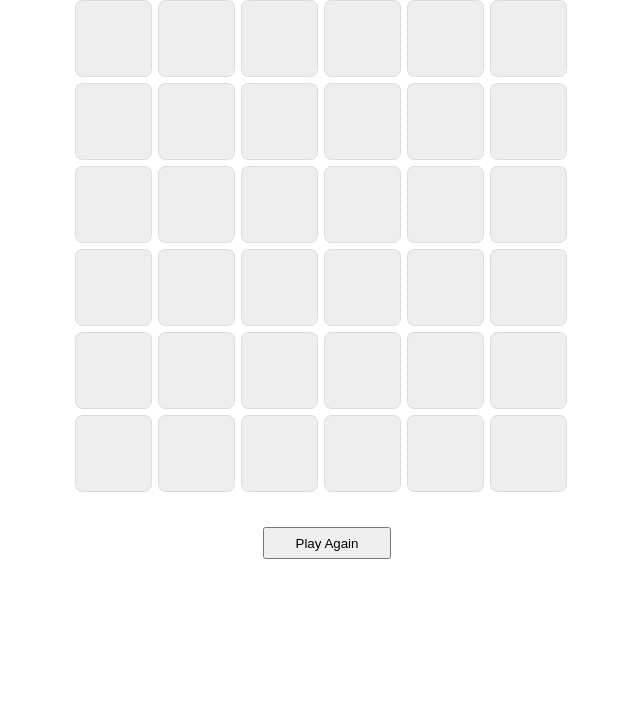
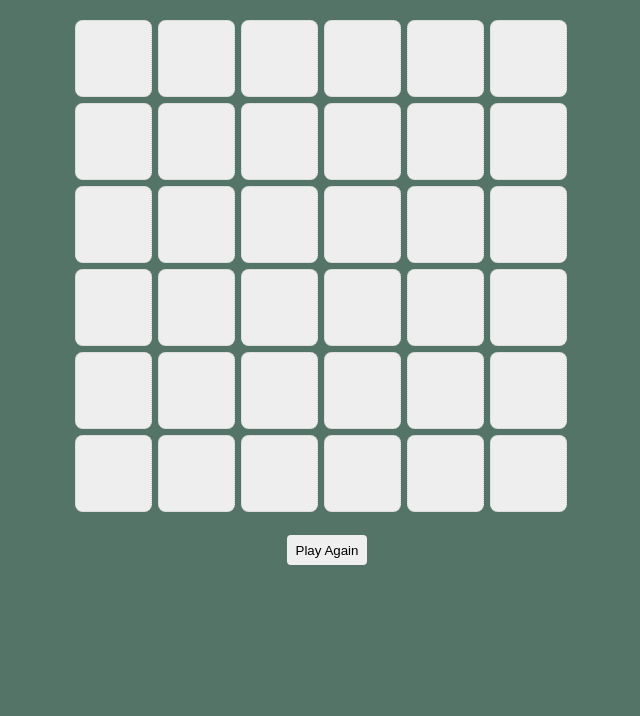
Before and after one commit to ninaokumura/bolsonarosweeper, a plain HTML site: page index.html in a window 1280 px wide. Shown: the part 92-808 px from the top of the page, without its empty margins (313-953 px from the left). Drawn offline with Linux system fonts and the light colour scheme.

Commit message:
update display message

```diff
--- a/index.html
+++ b/index.html
@@ -10,10 +10,12 @@
     <div id="message"></div>
     <div id="notes"></div>
     <div class="board"></div>
-    <button id="reset-btn">Play Again</button>
+    <div class="footer">
+
+      <button id="reset-btn">Play Again</button>
+    </div>
     <audio>
-	<source id="bomb-sound" src="./bomb.mp3"></source>
-
-</audio>
+	    <source id="bomb-sound" src="./bomb.mp3"></source>
+    </audio>
   </body>
 </html>
--- a/minesweeper.css
+++ b/minesweeper.css
@@ -1,7 +1,10 @@
 html,
 body {
+  font-size: 62.5%;
   height: 100%;
   font-family: 'Open Sans', sans-serif;
+  background-color: #537466;
+  color: #e6ebe9;
 }
 
 body {
@@ -19,7 +22,7 @@ body {
 }
 
 #message {
-  font-size: 1.5rem;
+  font-size: 3rem;
 }
 
 .board {
@@ -28,8 +31,8 @@ body {
 }
 
 .board div {
-  color: green;
-  font-size: 2rem;
+  color: #093824;
+  font-size: 2.5rem;
   width: 75px;
   height: 75px;
   border: 1px #ccc dotted;
@@ -55,21 +58,28 @@ div.hidden {
 }
 
 div.hidden:hover {
-  background: #ccc;
+  background: #b5c3bd;
 }
 
 div.marked,
 div.marked:hover {
-  background: no-repeat center/60% url('images/mark.svg') deepskyblue;
+  background: no-repeat center/60% url('images/mark.svg') #db8200;
+}
+
+.footer {
+  /* display: grid; */
+  /* place-items: center; */
+  padding: 2rem;
 }
 
 #reset-btn {
   width: 8rem;
-  height: 2rem;
-  margin-top: 2rem;
-  border-radius: 0.5;
+  height: 3rem;
+  border: none;
+  border-radius: 0.4rem;
 }
 
 #reset-btn:hover {
-  background-color: lightgrey;
+  background-color: #051c12;
+  color: #b5c3bd;
 }
--- a/minesweeper.js
+++ b/minesweeper.js
@@ -88,7 +88,7 @@ function checkForWin(evt) {
   //Check if all of the cells that are not mine are visible
   //Check if all mines are marked
   if (hasExploded && !board.playedBombSound) {
-    console.log('Boom');
+    // console.log('Boom');
     const explosionSound = new Audio('./bomb.mp3');
     explosionSound.play();
     board.playedBombSound = true;
```
Also changed, not shown: lib/lib.js.
